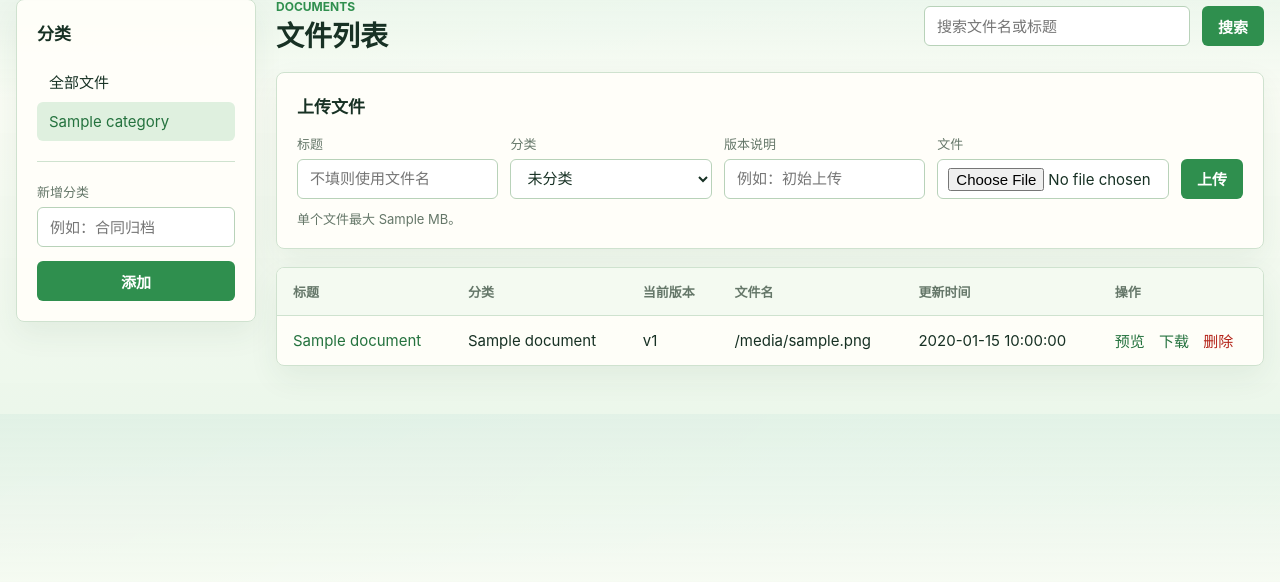
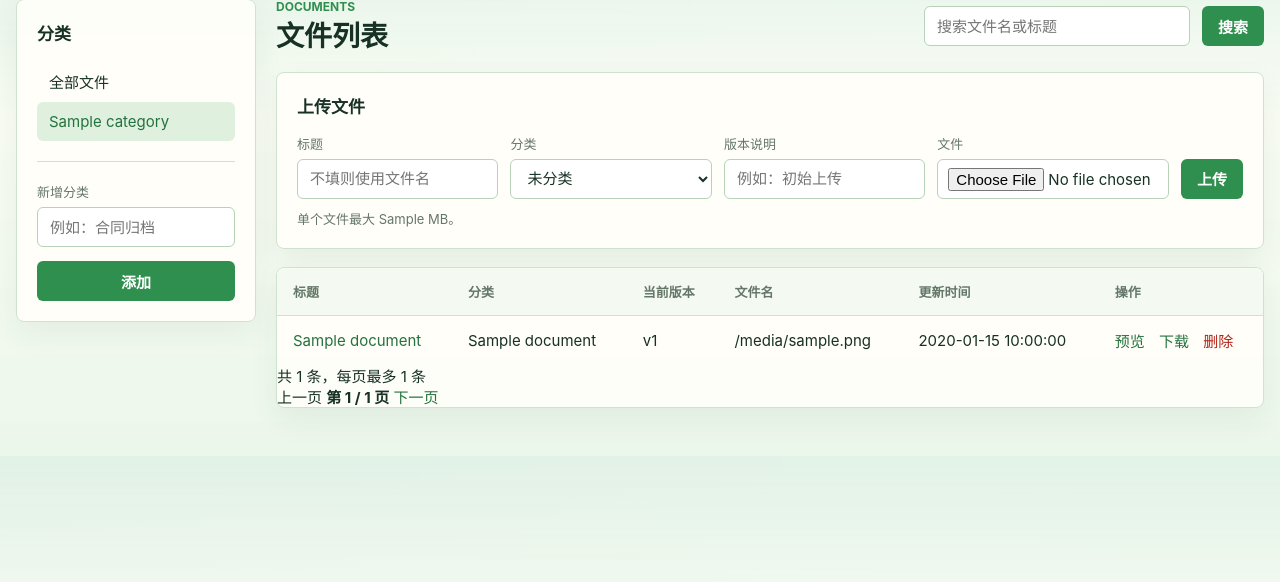
Before and after one commit to OliveDorris/file-manager, a FastAPI app: template templates/dashboard.html in a window 1280 px wide. Shown: the part 89-671 px from the top of the page. Run offline with FastAPI, Linux system fonts and the light colour scheme; the template is opened without the code that fills it: most values are stand-ins (such as "Sample title", 1, 10 or a date in 2020).

Commit message:
Add dashboard pagination and preview links

```diff
--- a/templates/dashboard.html
+++ b/templates/dashboard.html
@@ -84,7 +84,7 @@
               <td>{{ document.original_filename or "-" }}</td>
               <td>{{ (document.current_version_created_at or document.updated_at)[:19].replace("T", " ") }}</td>
               <td class="actions">
-                <a href="/documents/{{ document.id }}">预览</a>
+                <a href="/documents/{{ document.id }}/preview">预览</a>
                 <a href="/documents/{{ document.id }}/download">下载</a>
                 <form method="post" action="/documents/{{ document.id }}/delete" onsubmit="return confirm('确认删除这个文件及其全部历史版本吗？');">
                   <button type="submit" class="link-button danger-link">删除</button>
@@ -98,6 +98,22 @@
           {% endfor %}
         </tbody>
       </table>
+      <div class="pagination">
+        <span>共 {{ pagination.total_count }} 条，每页最多 {{ pagination.page_size }} 条</span>
+        <div class="pagination-controls">
+          {% if pagination.previous_url %}
+            <a href="{{ pagination.previous_url }}">上一页</a>
+          {% else %}
+            <span class="disabled">上一页</span>
+          {% endif %}
+          <strong>第 {{ pagination.page }} / {{ pagination.total_pages }} 页</strong>
+          {% if pagination.next_url %}
+            <a href="{{ pagination.next_url }}">下一页</a>
+          {% else %}
+            <span class="disabled">下一页</span>
+          {% endif %}
+        </div>
+      </div>
     </section>
   </section>
 </section>
```
